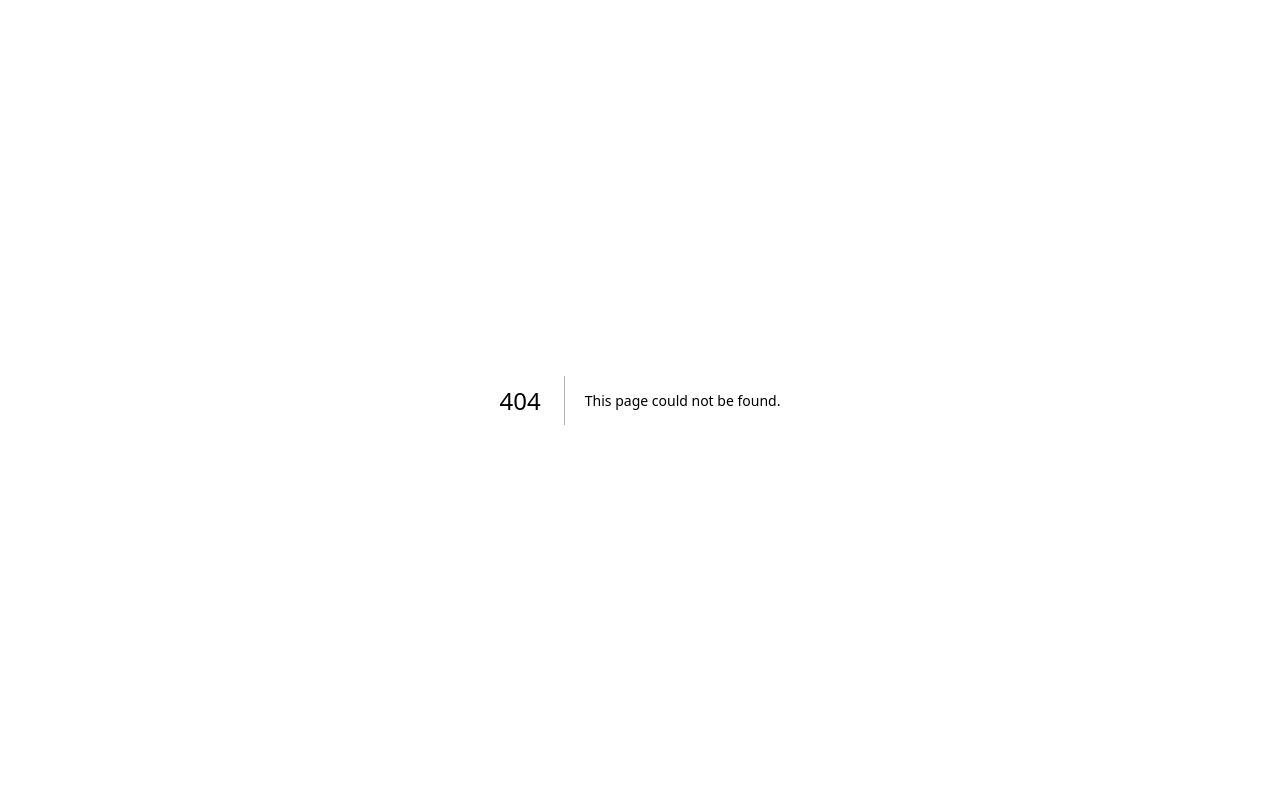
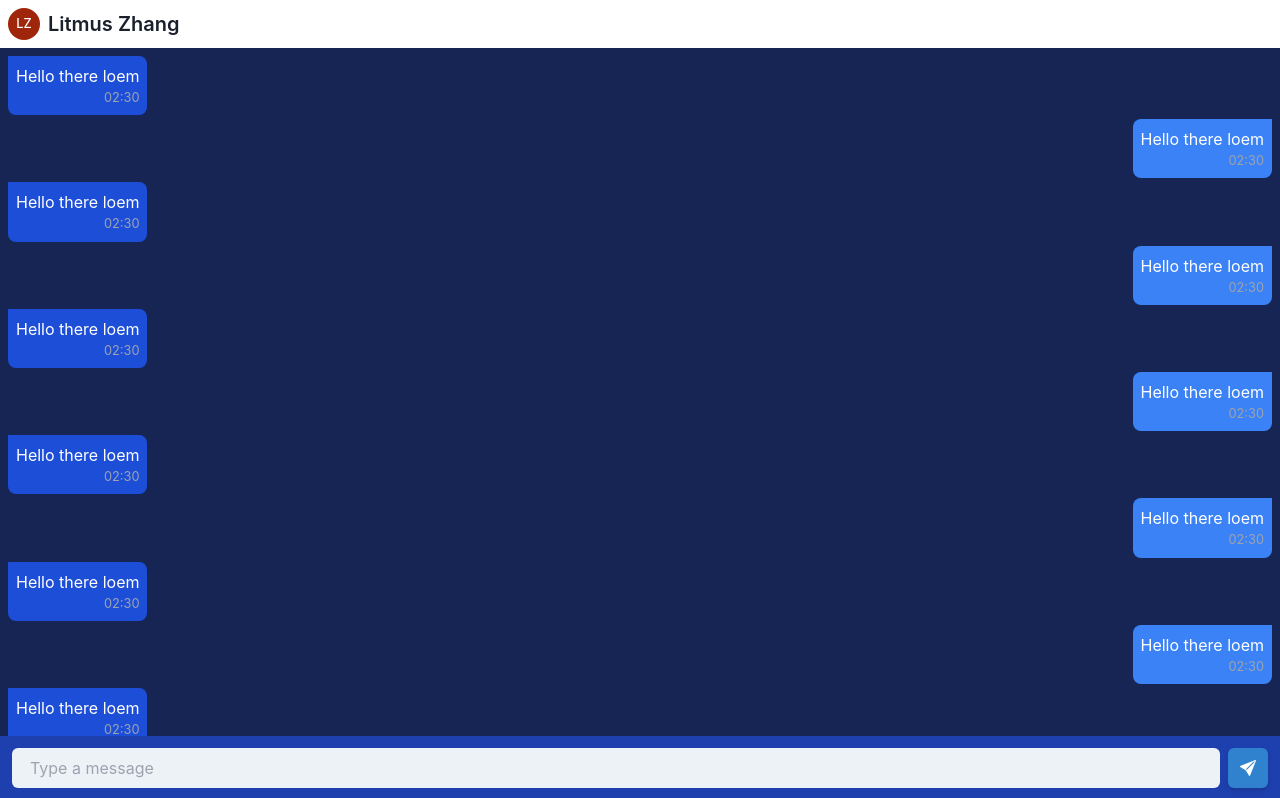
Before and after one commit to litmus-zhang/chat-app, a Next.js app: page /auth/ in a window 1280 px wide. Before the commit this address had no page. Shown: the top 798 px of the page. Built offline with nearby package versions, Linux system fonts and the light colour scheme.

Commit message:
Completed pages and major components of the UI

```diff
--- a/package.json
+++ b/package.json
@@ -15,7 +15,8 @@
     "framer-motion": "^10.12.4",
     "next": "13.3.1",
     "react": "18.2.0",
-    "react-dom": "18.2.0"
+    "react-dom": "18.2.0",
+    "react-icons": "^4.8.0"
   },
   "devDependencies": {
     "@types/node": "18.16.0",
--- /dev/null
+++ b/pages/[user].tsx
@@ -0,0 +1,60 @@
+import Head from "next/head";
+import {Avatar, IconButton, Input} from "@chakra-ui/react";
+import {BsFillSendFill} from "react-icons/bs"
+
+
+function ReceivingMsgCard() {
+    return <div className={"bg-blue-700 flex flex-col w-fit max-w-[400px] p-2 text-white rounded-r-lg rounded-b-lg"}>
+        <p className={"whitespace-pre-line"}>Hello there loem</p>
+        <small className={"self-end text-gray-400"}>02:30</small>
+    </div>;
+}
+
+function SendingMsgCard() {
+    return <div
+        className={"bg-blue-500 flex flex-col w-fit max-w-[400px] p-2 text-white rounded-l-lg rounded-b-lg self-end"}>
+        <p className={"whitespace-pre-line"}>Hello there loem </p>
+        <small className={"self-end text-gray-400"}>02:30</small>
+    </div>;
+}
+
+const User = () => {
+    return (
+        <div className="bg-blue-950 min-h-screen">
+            <Head>All Chats</Head>
+            <main className="min-h-full">
+                <header className={"fixed top-0 left-0 z-10 mb-5 w-full bg-white p-2 text-xl font-semibold mb-2"}>
+                    <div className={"flex gap-2 items-center"}>
+                        <Avatar name={"Litmus Zhang"} size={"sm"}/>
+                        <p>Litmus Zhang</p>
+                    </div>
+                </header>
+                <div className={"p-2 py-4 flex flex-col gap-1 mt-10 "}>
+                    <ReceivingMsgCard/>
+                    <SendingMsgCard/>
+                    <ReceivingMsgCard/>
+                    <SendingMsgCard/>
+                    <ReceivingMsgCard/>
+                    <SendingMsgCard/>
+                    <ReceivingMsgCard/>
+                    <SendingMsgCard/>
+                    <ReceivingMsgCard/>
+                    <SendingMsgCard/>
+                    <ReceivingMsgCard/>
+                    <SendingMsgCard/>
+                    <ReceivingMsgCard/>
+                    <SendingMsgCard/>
+                    <ReceivingMsgCard/>
+                    <SendingMsgCard/>
+                </div>
+                <div className={"fixed bottom-0 bg-blue-800 p-3 w-full flex gap-2 text-white"}>
+                    <Input variant={"filled"} placeholder={"Type a message"}/>
+                    <IconButton colorScheme={"blue"} className={"bg-blue-700 shadow-md"} aria-label={"Send Message"}
+                                icon={<BsFillSendFill/>}/>
+                </div>
+            </main>
+        </div>
+    )
+}
+
+export default User
--- a/pages/index.tsx
+++ b/pages/index.tsx
@@ -1,12 +1,41 @@
-import type { NextPage } from 'next'
+import type {NextPage} from 'next'
+import Head from "next/head";
+import {Avatar} from "@chakra-ui/react";
 
 
+function ProfileCard() {
+    return <div
+        className={"flex cursor-pointer gap-2 p-3 items-center justify-between text-white border-b border-gray-700 w-full"}>
+        <div className={"flex items-center gap-2"}>
+            <Avatar name={"Litmus Zhang"}/>
+            <p className={"text-md"}>
+                Litmus Zhang 🎉
+            </p>
+        </div>
+        <small className={"text-gray-500 font-medium"}>
+            11:00
+        </small>
+    </div>;
+}
+
 const Home: NextPage = () => {
-  return (
-      <div className="text-2xl font-bold">
-          Hello world
-      </div>
-  )
+    const list = new Array(20).fill(0).map((_, i) => i + 1)
+    return (
+        <div className="bg-blue-950 min-h-full">
+            <Head>All Chats</Head>
+            <main className="">
+                <header className={"fixed top-0 left-0 z-10 mb-5 w-full bg-white p-2 text-xl font-semibold mb-2"}>
+                    💎 Friend Zone
+                </header>
+                <div className={"p-2 mt-10"}>
+                    {
+                        list.map(i => <ProfileCard key={i}/>
+                        )
+                    }
+                </div>
+            </main>
+        </div>
+    )
 }
 
 export default Home
```
Also changed, not shown: 1 other file (tests, documents, lock files or other folders).
